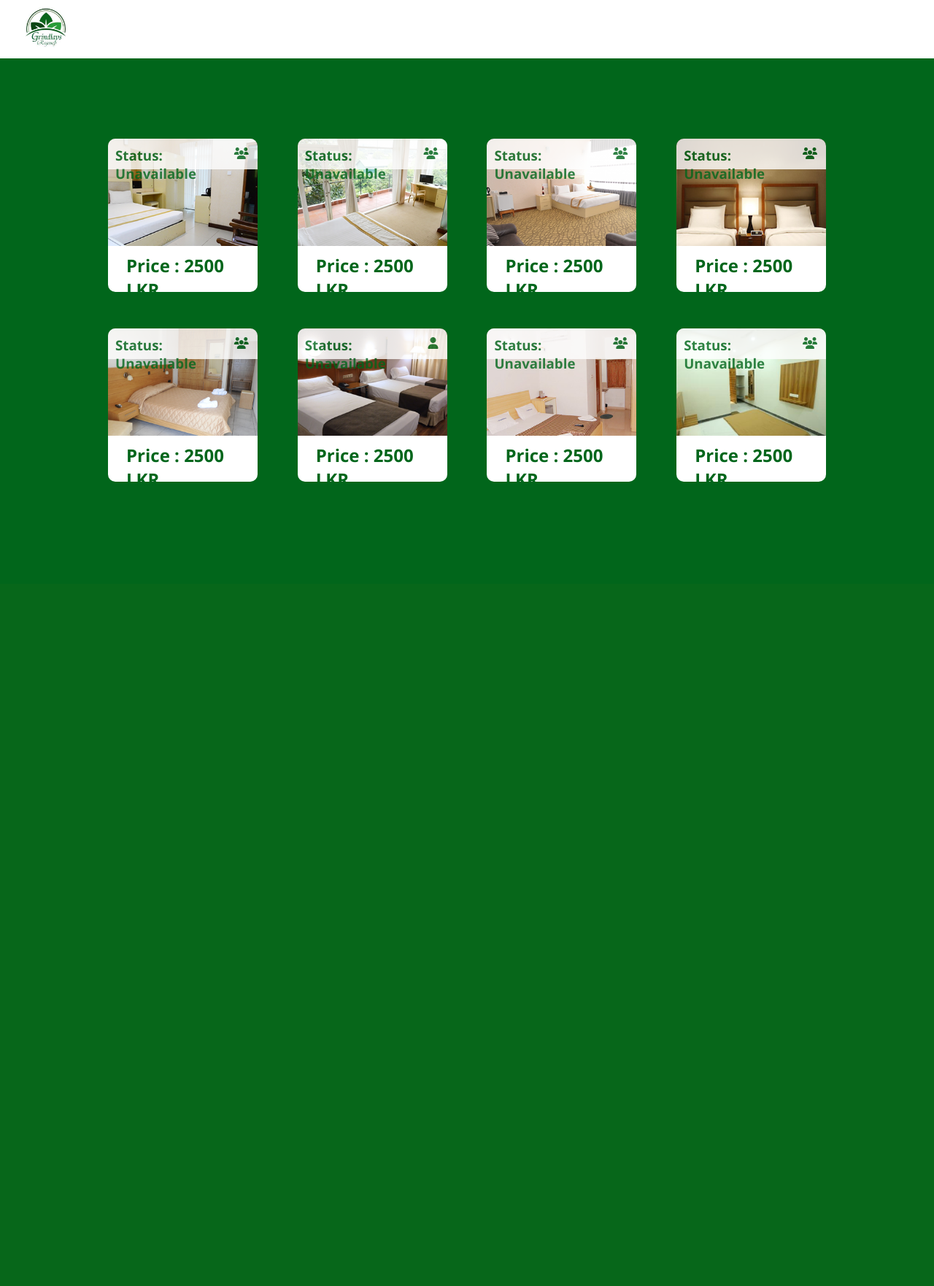
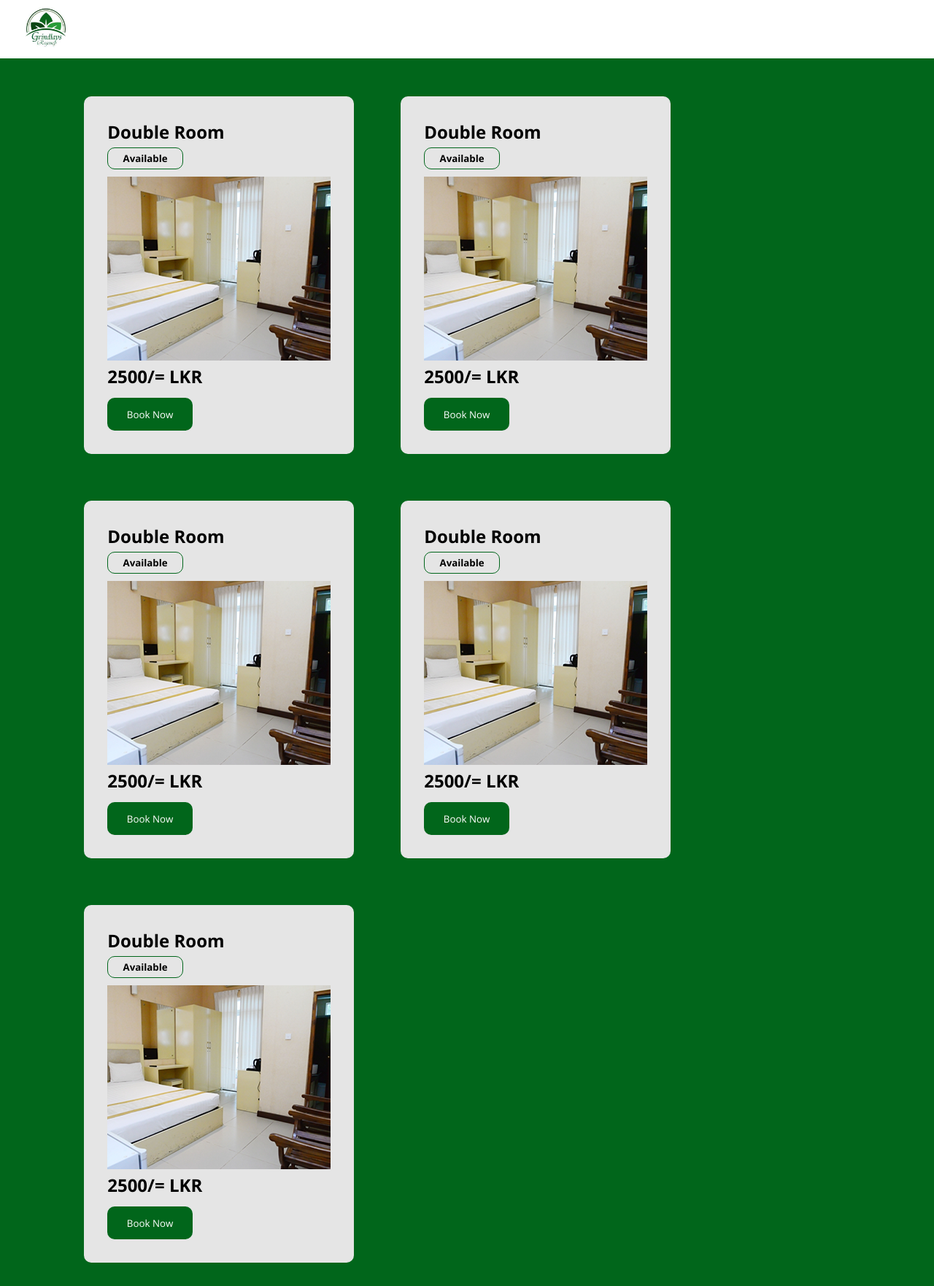
Before and after one commit to ThavinduUshan/IS2102_Group_Project1_IS01_Hotel_Management_System, a PHP site: page /grindlays/pages/roomselect in a window 1280 px wide. Shown: the whole page at 73% size. Before the commit the page ends 660 px from the top, so only its background shows below. Run offline with PHP 8.4, Linux system fonts and the light colour scheme; some libraries are stand-ins or nearby versions.

Commit message:
changed the interface of the room select

```diff
--- a/app/controllers/Pages.php
+++ b/app/controllers/Pages.php
@@ -159,4 +159,8 @@
     public function placereservation(){
       $this->view('pages/placereservation');
     }
+
+    public function roomselect2(){
+      $this->view('pages/roomselect2');
+    }
   }
--- a/app/views/pages/roomselect.php
+++ b/app/views/pages/roomselect.php
@@ -4,8 +4,6 @@
   <meta charset="UTF-8">
   <meta http-equiv="X-UA-Compatible" content="IE=edge">
   <meta name="viewport" content="width=device-width, initial-scale=1.0">
-  <link rel="preconnect" href="https://fonts.googleapis.com">
-  <link rel="preconnect" href="https://fonts.gstatic.com" crossorigin>
   <link href="https://fonts.googleapis.com/css2?family=Open+Sans:wght@300;400;600;700;800&display=swap" rel="stylesheet">
   <link rel="stylesheet" href="<?php echo URLROOT ?>/public/css/stylen.css">
   <link rel="stylesheet" href="https://cdn.jsdelivr.net/npm/@fortawesome/fontawesome-free@5.15.4/css/fontawesome.min.css" integrity="sha384-jLKHWM3JRmfMU0A5x5AkjWkw/EYfGUAGagvnfryNV3F9VqM98XiIH7VBGVoxVSc7" crossorigin="anonymous">
@@ -19,156 +17,43 @@
         <img src="<?php echo URLROOT ?>/public/img/logo-nav.jpg">
       </a>
     </nav>
-  <div class="room-select">
-    <div class="row">
-      <div class="room-select-col">
-        <a href="<?php echo URLROOT ?>/pages/placereservation">
-        <img src="<?php echo URLROOT?>/public/img/room1.png">
-        <div class="room-row1">
-          <div class="row1-col">
-            <h3>Status: Unavailable</h3>
-          </div>
-          <div class="row1-col">
-          <i class="fa fa-users"></i>
-          </div>
-        </div>
-        <div class="room-row2">
-        </div>
-        <div class="room-row3">
-          <h1>Price : 2500 LKR</h1>
-        </div>
-        </a>
+    <div class="rooms-section">
+      <div class="room-card">
+        <h2>Double Room </h2>
+        <h5>Available</h5>
+        <img src="<?php echo URLROOT?>/public/img/room1.png" alt="Room 1">
+        <h2>2500/= LKR</h2>
+        <input type="submit" value="Book Now">
       </div>
-      <div class="room-select-col">
-        <a href="<?php echo URLROOT ?>/pages/placereservation">
-        <img src="<?php echo URLROOT?>/public/img/room2.png">
-        <div class="room-row1">
-          <div class="row1-col">
-            <h3>Status: Unavailable</h3>
-          </div>
-          <div class="row1-col">
-          <i class="fa fa-users"></i>
-          </div>
-        </div>
-        <div class="room-row2">
-        </div>
-        <div class="room-row3">
-          <h1>Price : 2500 LKR</h1>
-        </div>
-        </a>
+      <div class="room-card">
+        <h2>Double Room </h2>
+        <h5>Available</h5>
+        <img src="<?php echo URLROOT?>/public/img/room1.png" alt="Room 1">
+        <h2>2500/= LKR</h2>
+        <input type="submit" value="Book Now">
       </div>
-      <div class="room-select-col">
-        <a href="<?php echo URLROOT ?>/pages/placereservation">
-        <img src="<?php echo URLROOT?>/public/img/room3.png">
-        <div class="room-row1">
-          <div class="row1-col">
-            <h3>Status: Unavailable</h3>
-          </div>
-          <div class="row1-col">
-          <i class="fa fa-users"></i>
-          </div>
-        </div>
-        <div class="room-row2">
-        </div>
-        <div class="room-row3">
-          <h1>Price : 2500 LKR</h1>
-        </div>
-        </a>
+      <div class="room-card">
+        <h2>Double Room </h2>
+        <h5>Available</h5>
+        <img src="<?php echo URLROOT?>/public/img/room1.png" alt="Room 1">
+        <h2>2500/= LKR</h2>
+        <input type="submit" value="Book Now">
       </div>
-      <div class="room-select-col">
-        <a href="<?php echo URLROOT ?>/pages/placereservation">
-        <img src="<?php echo URLROOT?>/public/img/room4.png">
-        <div class="room-row1">
-          <div class="row1-col">
-            <h3>Status: Unavailable</h3>
-          </div>
-          <div class="row1-col">
-          <i class="fa fa-users"></i>
-          </div>
-        </div>
-        <div class="room-row2">
-        </div>
-        <div class="room-row3">
-          <h1>Price : 2500 LKR</h1>
-        </div>
-        </a>
+      <div class="room-card">
+        <h2>Double Room </h2>
+        <h5>Available</h5>
+        <img src="<?php echo URLROOT?>/public/img/room1.png" alt="Room 1">
+        <h2>2500/= LKR</h2>
+        <input type="submit" value="Book Now">
+      </div>
+      <div class="room-card">
+        <h2>Double Room </h2>
+        <h5>Available</h5>
+        <img src="<?php echo URLROOT?>/public/img/room1.png" alt="Room 1">
+        <h2>2500/= LKR</h2>
+        <input type="submit" value="Book Now">
       </div>
     </div>
-    <div class="row">
-      <div class="room-select-col">
-        <a href="<?php echo URLROOT ?>/pages/placereservation">
-        <img src="<?php echo URLROOT?>/public/img/room5.png">
-        <div class="room-row1">
-          <div class="row1-col">
-            <h3>Status: Unavailable</h3>
-          </div>
-          <div class="row1-col">
-          <i class="fa fa-users"></i>
-          </div>
-        </div>
-        <div class="room-row2">
-        </div>
-        <div class="room-row3">
-          <h1>Price : 2500 LKR</h1>
-        </div>
-        </a>
-      </div>
-      <div class="room-select-col">
-        <a href="<?php echo URLROOT ?>/pages/placereservation">
-        <img src="<?php echo URLROOT?>/public/img/room6.png">
-        <div class="room-row1">
-          <div class="row1-col">
-            <h3>Status: Unavailable</h3>
-          </div>
-          <div class="row1-col">
-          <i class="fa fa-user"></i>
-          </div>
-        </div>
-        <div class="room-row2">
-        </div>
-        <div class="room-row3">
-          <h1>Price : 2500 LKR</h1>
-        </div>
-        </a>
-      </div>
-      <div class="room-select-col">
-        <a href="<?php echo URLROOT ?>/pages/placereservation">
-        <img src="<?php echo URLROOT?>/public/img/room7.png">
-        <div class="room-row1">
-          <div class="row1-col">
-            <h3>Status: Unavailable</h3>
-          </div>
-          <div class="row1-col">
-          <i class="fa fa-users"></i>
-          </div>
-        </div>
-        <div class="room-row2">
-        </div>
-        <div class="room-row3">
-          <h1>Price : 2500 LKR</h1>
-        </div>
-        </a>
-      </div>
-      <div class="room-select-col">
-        <a href="<?php echo URLROOT ?>/pages/placereservation">
-        <img src="<?php echo URLROOT?>/public/img/room8.png">
-        <div class="room-row1">
-          <div class="row1-col">
-            <h3>Status: Unavailable</h3>
-          </div>
-          <div class="row1-col">
-          <i class="fa fa-users"></i>
-          </div>
-        </div>
-        <div class="room-row2">
-        </div>
-        <div class="room-row3">
-          <h1>Price : 2500 LKR</h1>
-        </div>
-        </a>
-      </div>
-    </div>
-  </div>
-</section>
+  </section>
 </body>
 </html>
--- a/public/css/stylen.css
+++ b/public/css/stylen.css
@@ -879,7 +879,6 @@
   width:100%;
   background-color:#01661b;
   background-position: center;
-  background-size: cover;
   position:relative;
 }
 
@@ -3783,3 +3782,43 @@ color: #01661b;
 .res-dash-plus1 p{
 color: #01661b;
 }
+
+.rooms-section{
+  margin-left: auto;
+  margin-right: auto;
+  width:87%;
+  display: flex;
+  flex-wrap: wrap;
+
+}
+
+.room-card{
+  margin:2em;
+  background-color: #E5E5E5;
+  padding:2em 2em;
+  border-radius: 10px;
+}
+
+.room-card h5{
+  margin-top: 5px;
+  margin-bottom:10px;
+  padding:5px;
+  border: 1px solid #01661b;
+  border-radius: 10px;
+  width:30%;
+  text-align: center;
+}
+
+.room-card input[type=submit]{
+  margin-top:1em;
+  background-color: #01661b;
+  color:white;
+  padding: 1em 2em;
+  border:none;
+  border-radius: 10px;
+}
+
+.room-card input[type=submit]:hover{
+  background-color: #06761F;
+  cursor: pointer;
+}
```
